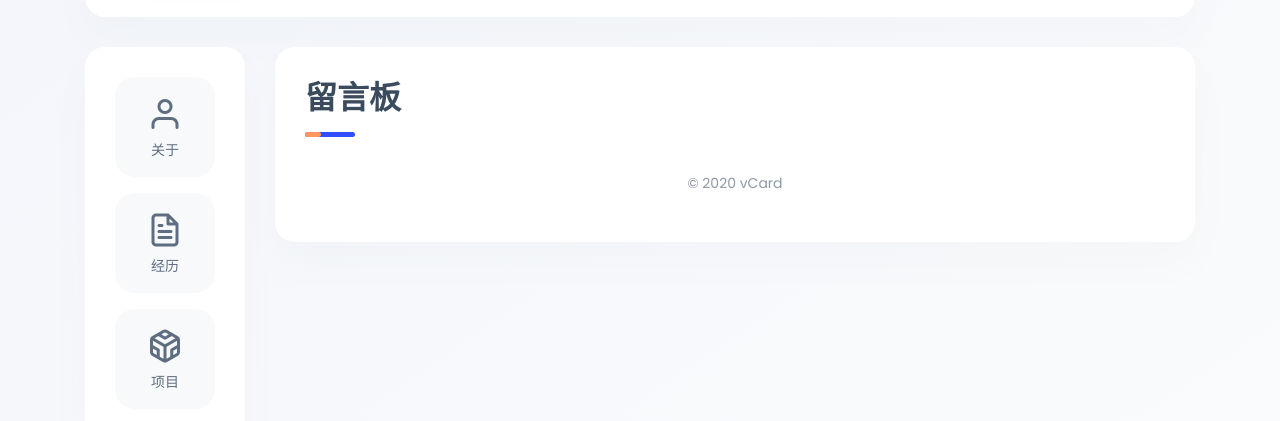
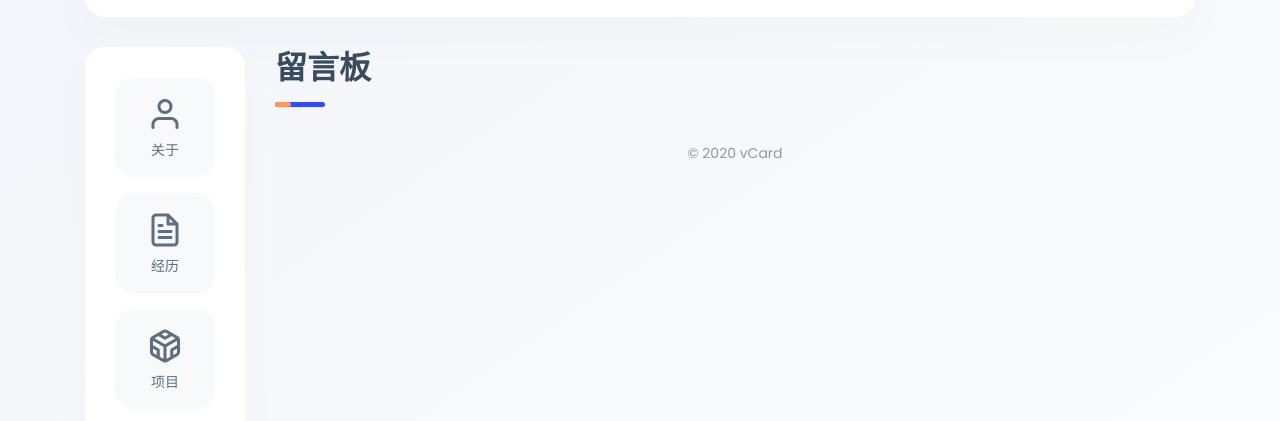
Before and after one commit to xbrooke/JIAN, a plain HTML site: page contact.html in a window 1280 px wide. Shown: the part 377-798 px from the top of the page. Drawn offline with Linux system fonts and the light colour scheme.

Commit message:
Update contact.html

```diff
--- a/contact.html
+++ b/contact.html
@@ -106,7 +106,7 @@
 
                 <!-- 内容 -->
                 <div class="col-12 col-md-12 col-lg-10">
-                    <div class="box box-content">
+                    <div >
                         <div>
                             <h1 class="title title--h1 first-title title__separate">留言板</h1>
                         </div>
```
